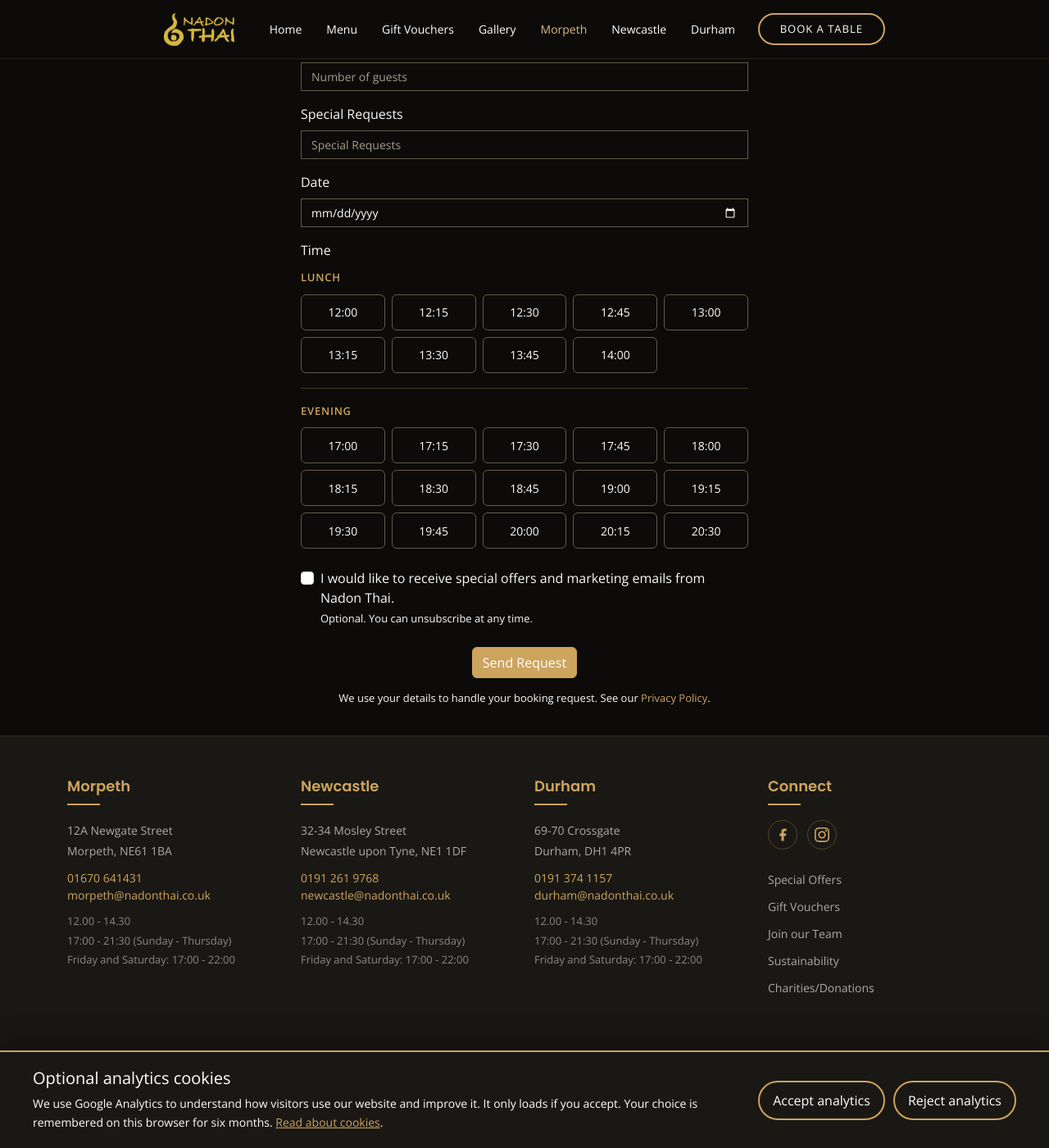
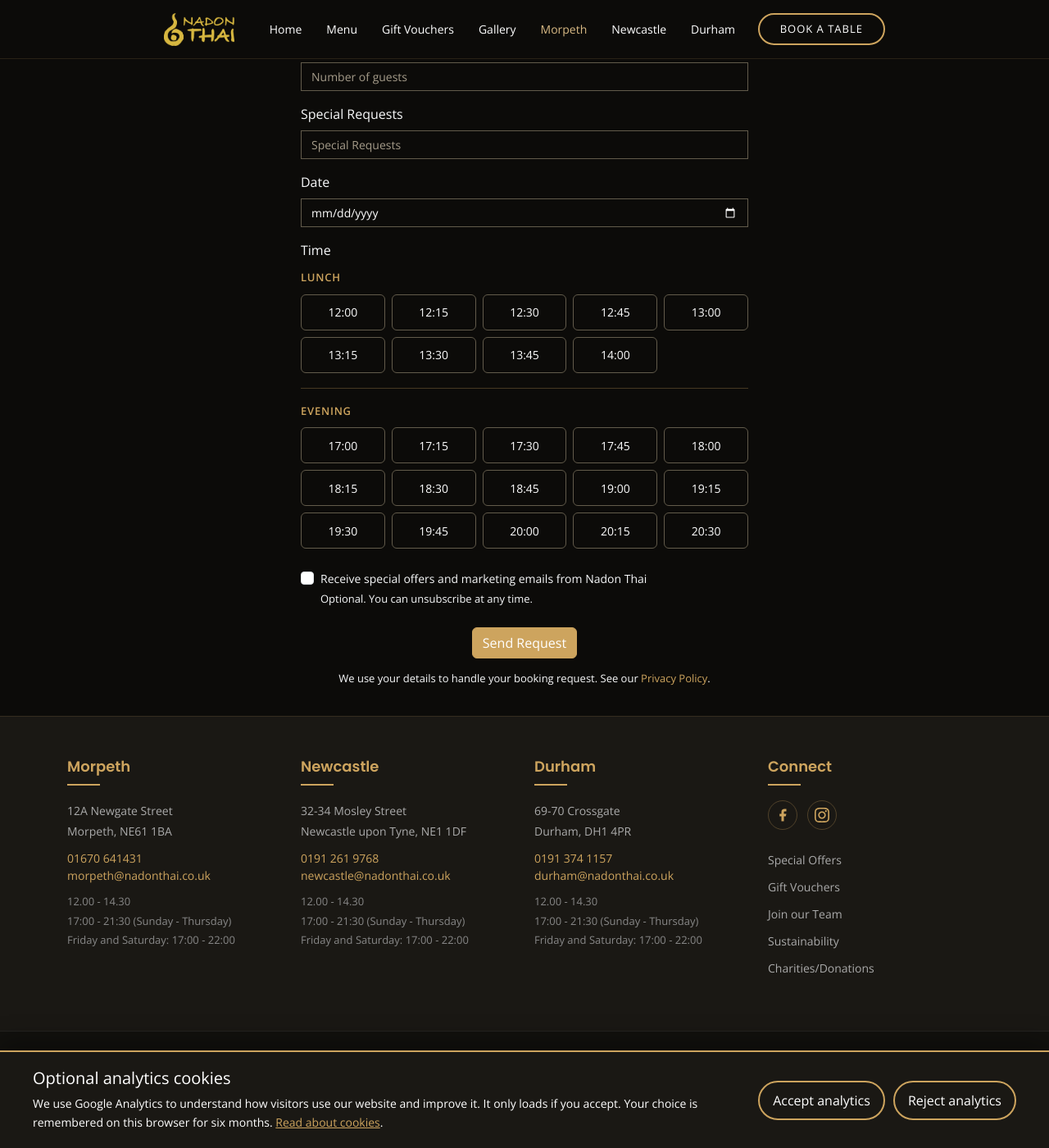
Before and after one commit to fractionerp/nadonthai.co.uk, a Jekyll site: the page built from book-a-table-morpeth.html, in a window 1280 px wide and 1400 px high, scrolled down 489 px. Shown: the whole window at 82% size. Built offline with Jekyll 4.4.1, drawn with Linux system fonts in a browser that asks for light colours; after the commit the page ends 1865 px from its top, so only the background shows below that.

Commit message:
style: shorten and reduce Morpeth marketing opt-in label

```diff
--- a/_layouts/booking.html
+++ b/_layouts/booking.html
@@ -94,14 +94,14 @@ layout: default
             <input type="hidden" name="_next" value="{{ site.url }}{{ site.baseurl }}/success-{{ page.location_id }}/">
 
             {% if page.location_id == 'morpeth' %}
-            {% assign marketing_opt_in_wording = 'I would like to receive special offers and marketing emails from Nadon Thai.' %}
+            {% assign marketing_opt_in_wording = 'Receive special offers and marketing emails from Nadon Thai' %}
             <div class="form-check mt-4">
               <input class="form-check-input" type="checkbox" id="marketing-opt-in" name="marketing_opt_in" value="Yes" aria-describedby="marketing-opt-in-help">
               <label class="form-check-label" for="marketing-opt-in">{{ marketing_opt_in_wording }}</label>
               <p id="marketing-opt-in-help" class="form-text text-light">Optional. You can unsubscribe at any time.</p>
             </div>
             <input type="hidden" name="marketing_consent_wording" value="{{ marketing_opt_in_wording | escape }}">
-            <input type="hidden" name="marketing_consent_version" value="2026-11-14">
+            <input type="hidden" name="marketing_consent_version" value="2026-11-14.2">
             {% endif %}
 
             <div class="text-center mt-4">
--- a/style.css
+++ b/style.css
@@ -1317,6 +1317,9 @@ section {
   color: white;
   box-shadow: 0 0 0 0.25rem rgba(205, 164, 94, 0.25);
 }
+.book-a-table label[for="marketing-opt-in"] {
+  font-size: 14px;
+}
 .booking-times {
   min-width: 0;
   padding: 0;
```
Also changed, not shown: tests/booking-form.cjs (+7 -0 lines).
